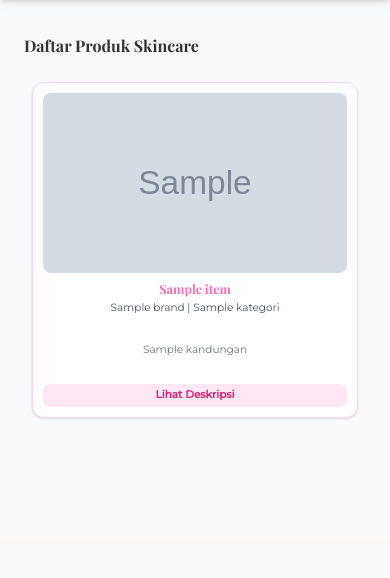
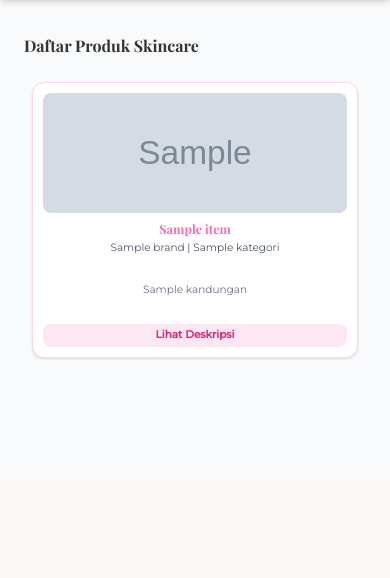
Before and after one commit to AlfiyahF14/Skinalyze, a Flask app: template templates/produk.html in a window 390 px wide. Shown: the part 60-638 px from the top of the page. Run offline with Flask 3, Linux system fonts and the light colour scheme; the template is opened without the code that fills it: most values are stand-ins (such as "Sample title", 1, 10 or a date in 2020); grey boxes marked "Sample" are stand-in pictures; parts of the project's set-up code (start-up, migrations or seed data) failed here and were passed over; some libraries are stand-ins or nearby versions.

Commit message:
Update style.css

```diff
--- a/static/css/style.css
+++ b/static/css/style.css
@@ -1339,16 +1339,15 @@ footer .border-t p {
   }
 
   .produk-page .produk-card span {
-    margin-bottom: 2px;
+    margin-bottom: 1.5px;
     display: inline-block;
   }
 
   .produk-page .produk-card img {
     width: 100%;
-    aspect-ratio: 3 / 4;
     object-fit: cover;
     margin-bottom: 8px;
-    min-height: 120px;
+    height: 120px;
   }
 
   .produk-page .produk-card h3 {
```
